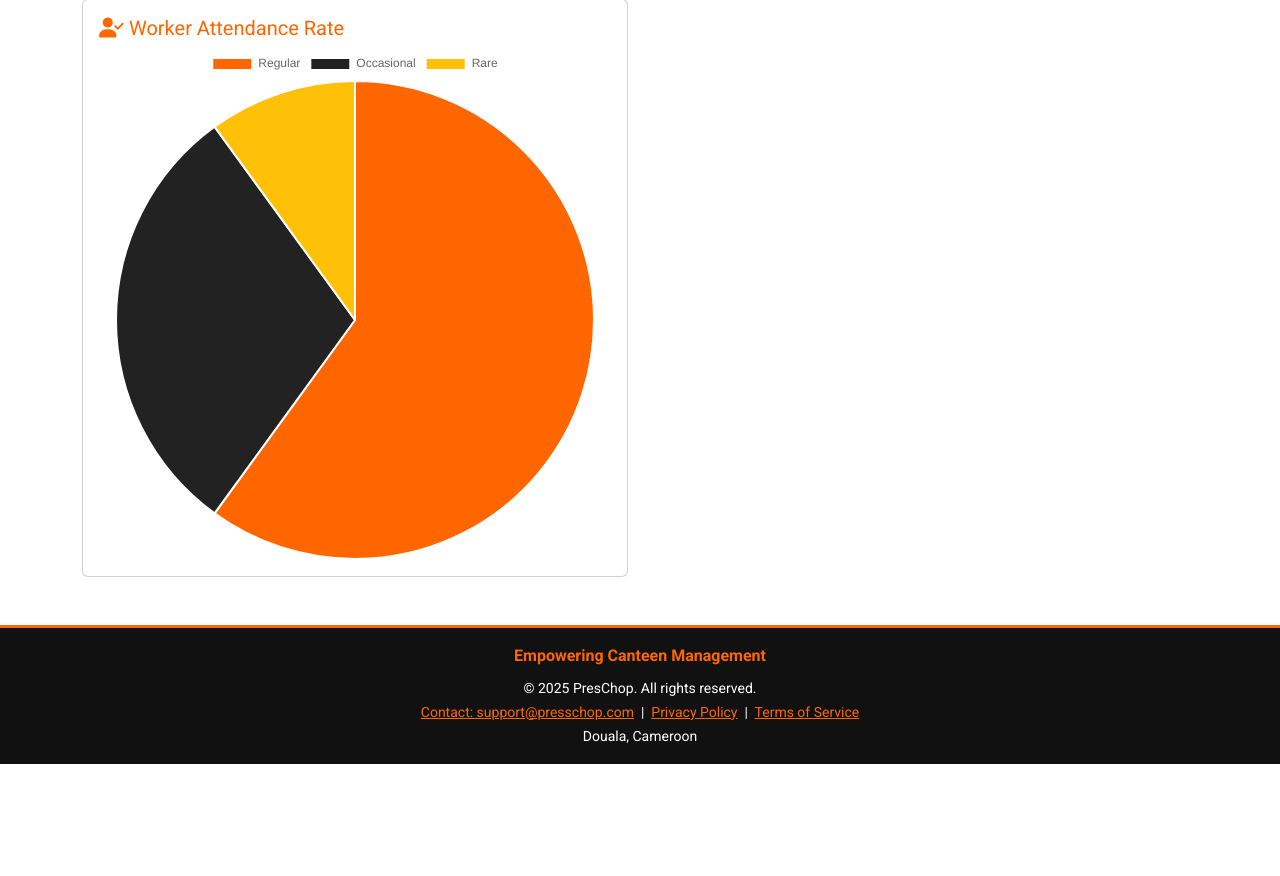
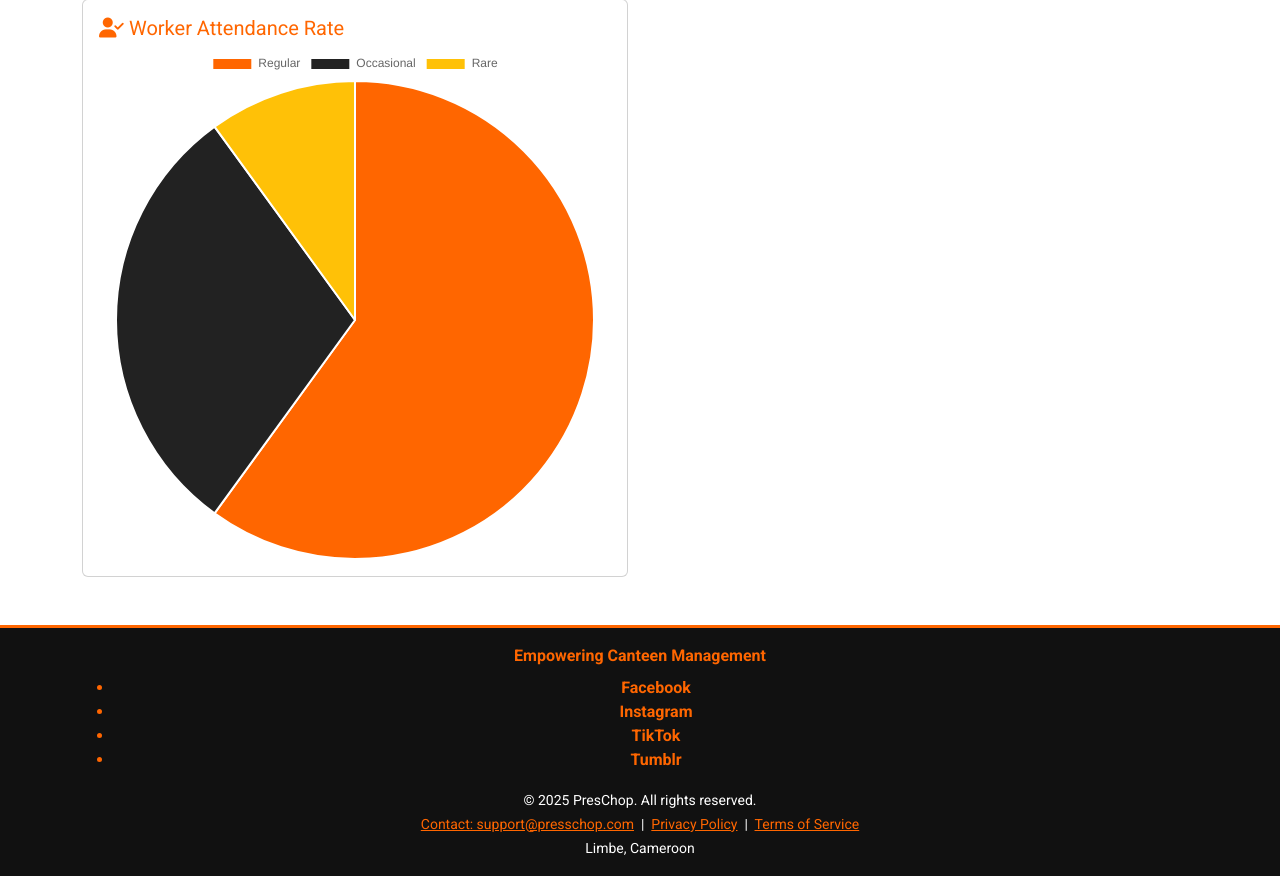
Before and after one commit to Neuyou/Canteen-Ticketing-System_Group6_2025, a plain HTML site: page index.html in a window 1280 px wide. Shown: the part 3474-4350 px from the top of the page. Before the commit the page ends 4238 px from the top, so only its background shows below. Drawn offline with nearby package versions, Linux system fonts and the light colour scheme.

Commit message:
edited README to resolve pulling from Colorchater

```diff
--- a/components/footer.html
+++ b/components/footer.html
@@ -1,6 +1,15 @@
 <footer class="mt-5 py-3" style="background:#111; color:#fff; border-top:3px solid #ff6600; text-align:center;">
   <div class="container">
     <div class="mb-2" style="color:#ff6600; font-weight:600;">Empowering Canteen Management</div>
+    <div class="mb-2" style="color:#ff6600; font-weight:600;">
+      <!--SOCIAL MEDIA LINKS AND CONTACTS-->
+      <ul>
+        <li>Facebook</li>
+        <li>Instagram</li>
+        <li>TikTok</li>
+        <li>Tumblr</li>
+      </ul>
+    </div>
     <small>
       &copy; <span id="footerYear"></span> PresChop. All rights reserved.<br>
       <a href="mailto:support@presschop.com" style="color:#ff6600; text-decoration:underline;">Contact: support@presschop.com</a>
@@ -9,7 +18,7 @@
       &nbsp;|&nbsp;
       <a href="#" style="color:#ff6600;">Terms of Service</a>
       <br>
-      Douala, Cameroon
+      Limbe, Cameroon
     </small>
   </div>
 </footer>
```
Also changed, not shown: worker-debts.html (+4 -0 lines), 1 other file.
